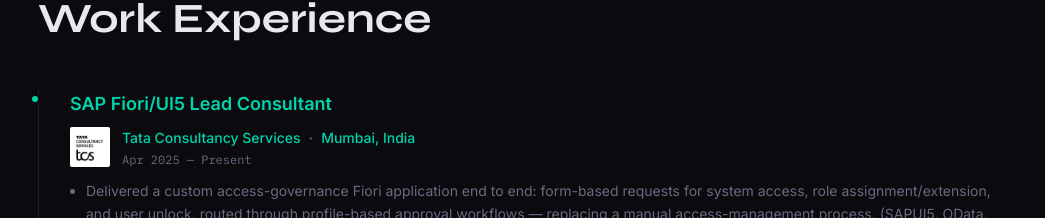
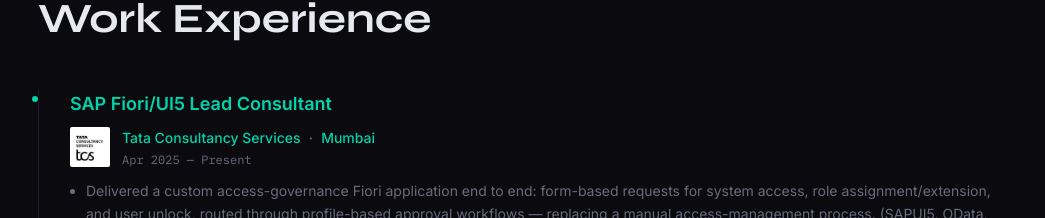
Before and after one commit to ShahabuddinAnsari/shahabuddin_portfolio, a React (Create React App) app: page / in a window 1280 px wide. Shown: the part 1996-2214 px from the top of the page, without its empty margins (114-1159 px from the left). Built offline with nearby package versions, Linux system fonts and the light colour scheme.

Commit message:
Updated Location

```diff
--- a/src/data/index.js
+++ b/src/data/index.js
@@ -118,7 +118,7 @@
 export const experience = [
   {
     period: "Apr 2025 — Present",
-    location: "Mumbai, India",
+    location: "Mumbai",
     role: "SAP Fiori/UI5 Lead Consultant",
     company: "Tata Consultancy Services",
     client: "Siemens",
```
